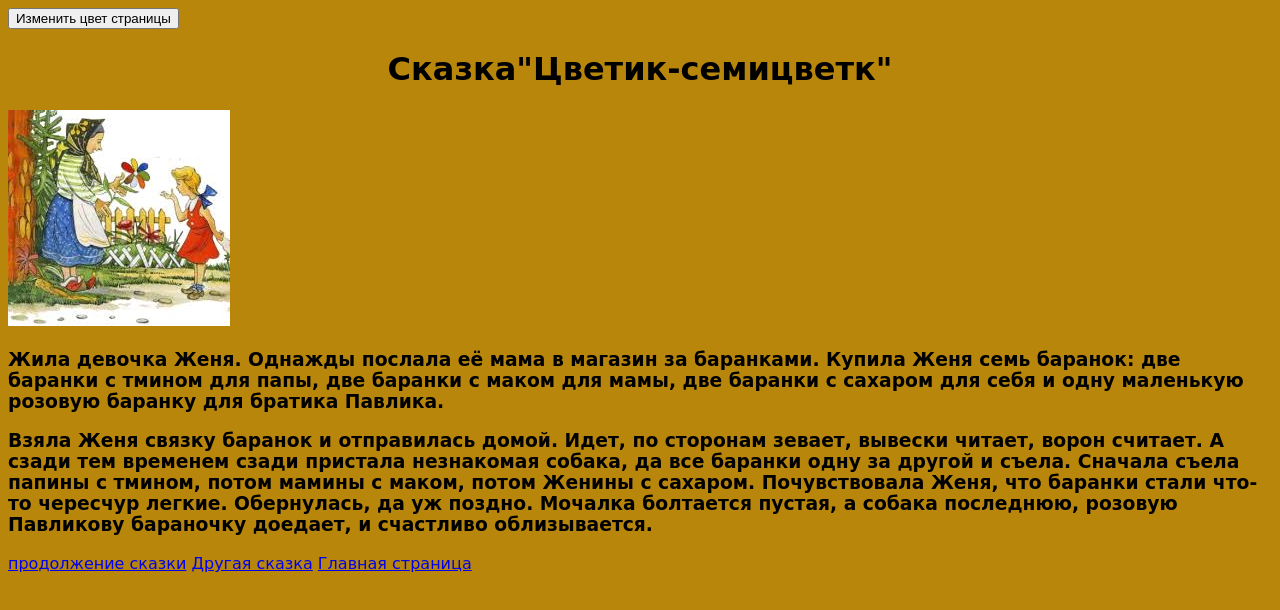
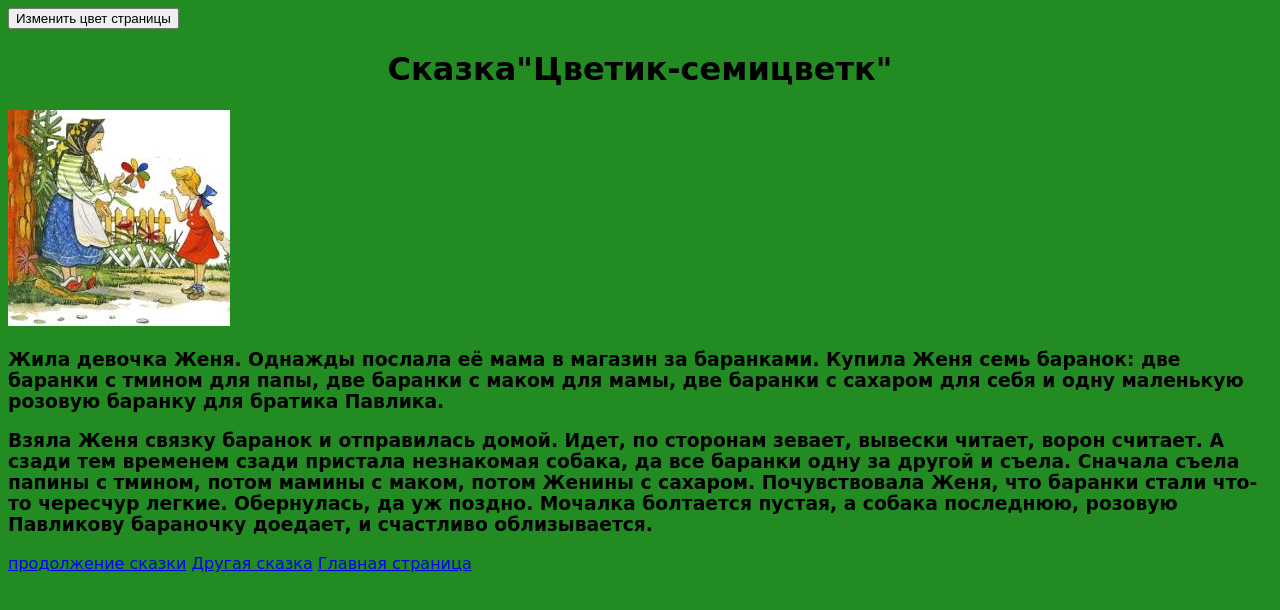
Before and after one commit to Misha-452/mysite, a plain HTML site: page домашнее задание/5_2/Цс.html in a window 1280 px wide. Both pictures are taken after a click on the button "Изменить цвет страницы". Drawn offline with Linux system fonts and the light colour scheme.

Commit message:
Update Цс.html

```diff
--- a/домашнее задание/5_2/Цс.html
+++ b/домашнее задание/5_2/Цс.html
@@ -24,7 +24,7 @@
  counter = -1;
 
  function change(){
-     const colors = ["darkgoldenrod", "gold", "orange"];
+     const colors = ["forestgreen", "darkgreen", "green"];
      const lightsLen = colors.length;
      counter = (counter+1) % lightsLen;
      document.body.style.backgroundColor = colors[counter];
```
